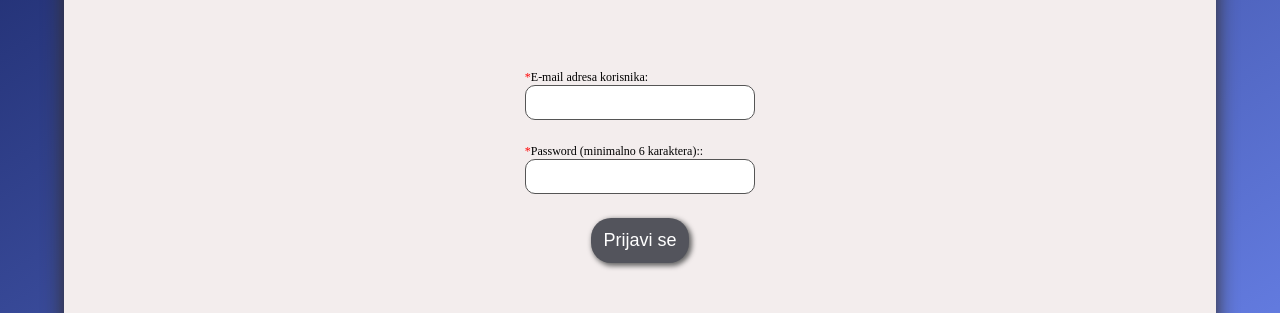
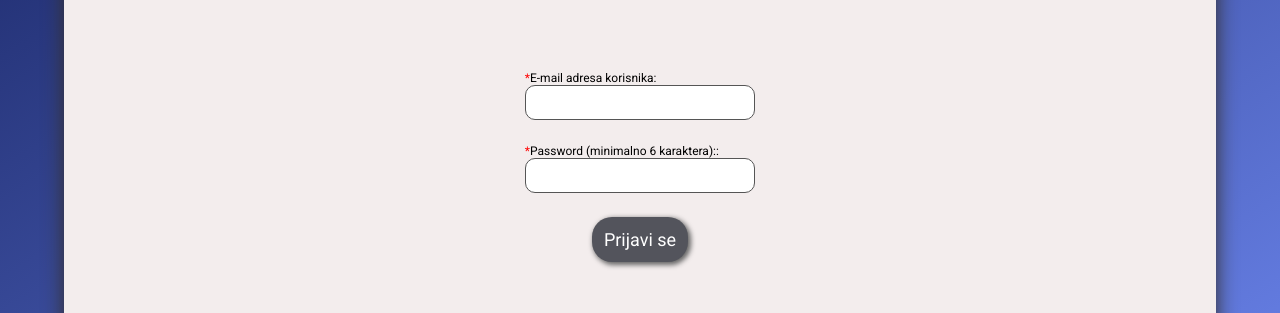
Before and after one commit to amarhodzic996/angular-waiter-app, an Angular app: page / in a window 1280 px wide. Shown: the part 162-475 px from the top of the page. Built offline with nearby package versions, Linux system fonts and the light colour scheme.

Commit message:
Edit font sizes and style

```diff
--- a/src/app/add-item/add-item.component.css
+++ b/src/app/add-item/add-item.component.css
@@ -29,6 +29,11 @@
   width: 50%;
 }
 
+.input-element label {
+  margin-bottom: 0.6rem;
+  font-size: 1.6rem;
+}
+
 label::before {
   content: "*";
   color: red;
@@ -37,3 +42,10 @@
 button {
   margin-top: 2rem;
 }
+
+.select-element {
+  display: flex;
+  flex-direction: column;
+  gap: 1rem;
+  font-size: 1.6rem;
+}
--- a/src/app/add-item/add-item.component.html
+++ b/src/app/add-item/add-item.component.html
@@ -11,12 +11,13 @@
     <label for="image">URL fotografije:</label>
     <input type="text" ngModel required name="image" />
   </div>
+  <div class="select-element">
     <select ngModel name="category" required>
       <option value="dishes" selected>Jela</option>
       <option value="nonAlcDrinks">Bezalkoholna pića</option>
       <option value="alcDrinks">Alkoholna pića</option>
     </select>
     <label for="category">Odaberi kategoriju</label>
-
+  </div>
   <button type="submit" [disabled]="!f.valid">Dodaj artikal</button>
 </form>
--- a/src/app/new-receipt/new-receipt.component.css
+++ b/src/app/new-receipt/new-receipt.component.css
@@ -1,10 +1,10 @@
 .container {
   display: flex;
   height: 85%;
+  font-family: "Roboto", sans-serif;
 }
 
 .items-list {
-  font-family: sans-serif;
   width: 70%;
   height: 100%;
   display: flex;
@@ -24,7 +24,6 @@
 }
 .go-back-btn {
   grid-column: 1/4;
-
   display: flex;
   justify-content: flex-end;
 }
@@ -67,6 +66,7 @@
 
 .item-name {
   font-size: 2rem;
+  font-family: "Roboto", sans-serif;
 }
 
 .item-price {
--- a/src/app/new-user/new-user.component.css
+++ b/src/app/new-user/new-user.component.css
@@ -20,6 +20,11 @@
   width: 50%;
 }
 
+.input-element label {
+  margin-bottom: 0.6rem;
+  font-size: 1.6rem;
+}
+
 label::before {
   content: "*";
   color: red;
--- a/src/app/new-user/new-user.component.html
+++ b/src/app/new-user/new-user.component.html
@@ -8,7 +8,7 @@
     <input type="text" ngModel required email name="email" />
   </div>
   <div class="input-element">
-    <label for="password">Password (minimalno 6 karaktera)::</label>
+    <label for="password">Password (minimalno 6 karaktera):</label>
     <input type="password" ngModel required minlength="6" name="password" />
   </div>
 
--- a/src/index.html
+++ b/src/index.html
@@ -6,6 +6,12 @@
     <base href="/" />
     <meta name="viewport" content="width=device-width, initial-scale=1" />
     <link rel="icon" type="image/png" href="favicon.png" />
+    <link rel="preconnect" href="https://fonts.googleapis.com" />
+    <link rel="preconnect" href="https://fonts.gstatic.com" crossorigin />
+    <link
+      href="https://fonts.googleapis.com/css2?family=Roboto:wght@400;500&display=swap"
+      rel="stylesheet"
+    />
   </head>
   <body>
     <app-root></app-root>
--- a/src/styles.css
+++ b/src/styles.css
@@ -2,6 +2,7 @@
   box-sizing: border-box;
   padding: 0;
   margin: 0;
+  font-family: "Roboto", sans-serif;
 }
 
 html {
@@ -23,6 +24,7 @@
   box-shadow: 2px 2px 5px 1px #666;
   transition: 1s;
   cursor: pointer;
+  font-family: "Roboto", "sans-serif";
 }
 
 button:hover {
```
Lines whose indentation alone changed are shown as unchanged.
